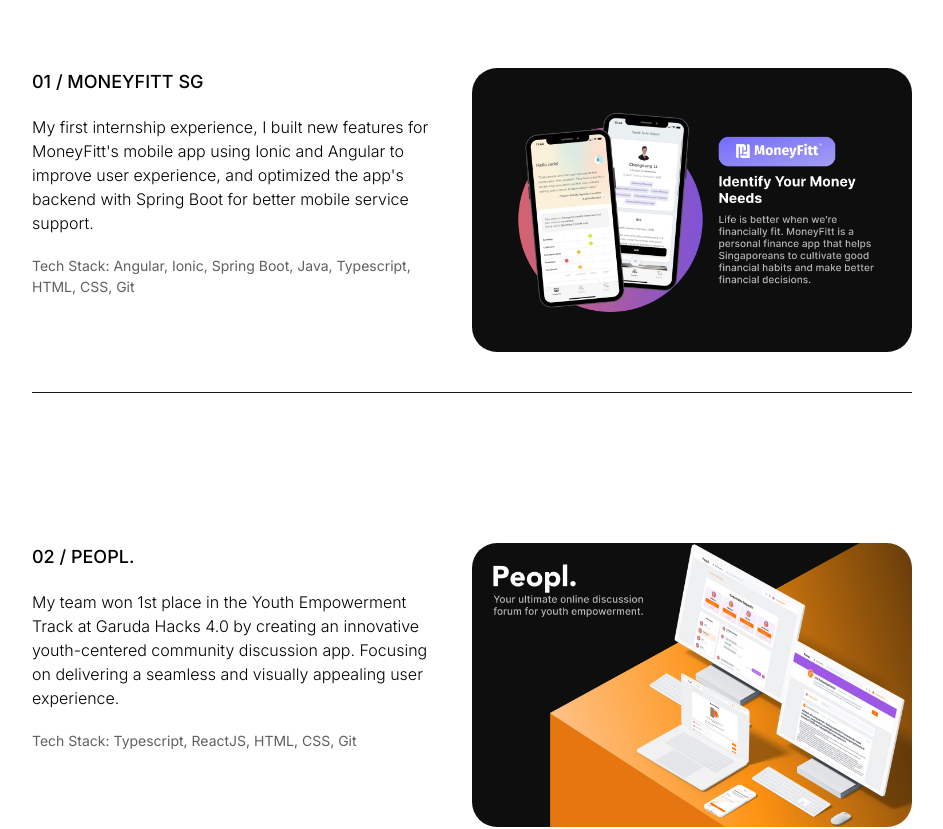
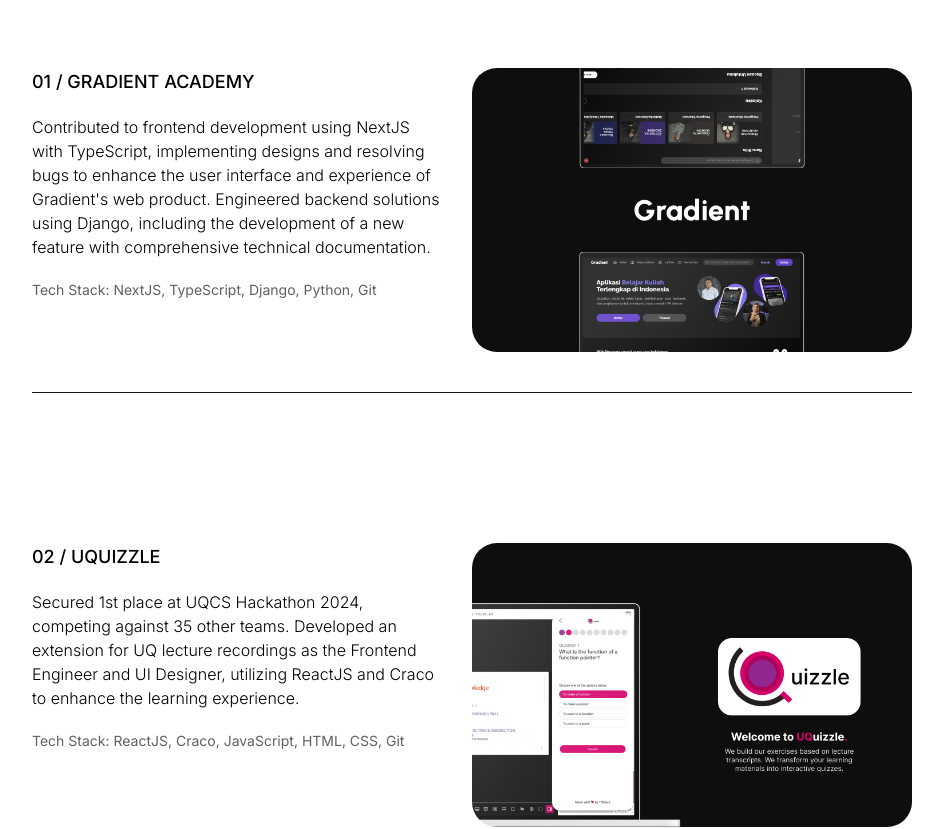
Before and after one commit to syafiqoarashy/portfolio-site, a Next.js app: page / in a window 1280 px wide. Shown: the part 1249-2078 px from the top of the page, without its empty margins (168-1111 px from the left). Built offline with nearby package versions, Linux system fonts and the light colour scheme.

Commit message:
feat: More projects

```diff
--- a/src/components/projects/index.jsx
+++ b/src/components/projects/index.jsx
@@ -6,35 +6,49 @@
 export default function index() {
 
     const projectData1 = {
-        title: '01 / MONEYFITT SG',
+        title: '01 / GRADIENT ACADEMY',
+        description: 'Contributed to frontend development using NextJS with TypeScript, implementing designs and resolving bugs to enhance the user interface and experience of Gradient\'s web product. Engineered backend solutions using Django, including the development of a new feature with comprehensive technical documentation.',
+        techStack: 'Tech Stack: NextJS, TypeScript, Django, Python, Git',
+        imageSrc: '/images/portfolio7.jpg',
+    };
+
+    const projectData2 = {
+        title: '02 / UQUIZZLE',
+        description: 'Secured 1st place at UQCS Hackathon 2024, competing against 35 other teams. Developed an extension for UQ lecture recordings as the Frontend Engineer and UI Designer, utilizing ReactJS and Craco to enhance the learning experience.',
+        techStack: 'Tech Stack: ReactJS, Craco, JavaScript, HTML, CSS, Git',
+        imageSrc: '/images/portfolio6.jpg',
+    };
+
+    const projectData3 = {
+        title: '03 / MONEYFITT SG',
         description: 'My first internship experience, I built new features for MoneyFitt\'s mobile app using Ionic and Angular to improve user experience, and optimized the app\'s backend with Spring Boot for better mobile service support.',
         techStack: 'Tech Stack: Angular, Ionic, Spring Boot, Java, Typescript, HTML, CSS, Git',
         imageSrc: '/images/portfolio5.jpg',
     };
 
-    const projectData2 = {
-        title: '02 / PEOPL.',
+    const projectData4 = {
+        title: '04 / PEOPL.',
         description: 'My team won 1st place in the Youth Empowerment Track at Garuda Hacks 4.0 by creating an innovative youth-centered community discussion app. Focusing on delivering a seamless and visually appealing user experience.',
         techStack: 'Tech Stack: Typescript, ReactJS, HTML, CSS, Git',
         imageSrc: '/images/portfolio1.jpg',
     };
 
-    const projectData3 = {
-        title: '03 / OKK UI 2022',
+    const projectData5 = {
+        title: '05 / OKK UI 2022',
         description: 'As a Web Developer at OKK UI, I developed an intuitive UI using Tailwind CSS and ReactJS, enhancing the website\'s aesthetic appeal and user experience. I also created wireframes to facilitate collaboration and align with project goals.',
         techStack: 'Tech Stack: Tailwind CSS, ReactJS, Git',
         imageSrc: '/images/portfolio2.jpg',
     };
 
-    const projectData4 = {
-        title: '04 / ACB-ISBE REVAMPED',
+    const projectData6 = {
+        title: '06 / ACB-ISBE REVAMPED',
         description: 'As part of my college project, I worked with a team to revamp the website and create a mobile app for the ACB-ISBE website. We used Tailwind, JavaScript, Django, and Python to create a visually appealing, responsive, and user-friendly website.',
         techStack: 'Tech Stack: Tailwind CSS, JavaScript, AJAX, Django, Python, Git',
         imageSrc: '/images/portfolio3.jpg',
     };
 
-    const projectData5 = {
-        title: '05 / STUDENTXCEO INTERNATIONAL SUMMIT 2022',
+    const projectData7 = {
+        title: '07 / STUDENTXCEO INTERNATIONAL SUMMIT 2022',
         description: 'I contributed to the design of the StudentXCEO International Summit 2022 website. I made the designs look better and easier to use by creating wireframes and prototypes. I worked with the developers to make sure the designs were implemented correctly. My work helped make the website and app more user-friendly for everyone.',
         techStack: 'Tech Stack: Figma, Whimsical',
         imageSrc: '/images/portfolio4.jpg',
@@ -57,9 +71,8 @@
             <Project {...projectData3}/>
             <Project {...projectData4}/>
             <Project {...projectData5}/>
-            {/*<a className={styles.footer} href="https://syafiqo.framer.website/">*/}
-            {/*    MORE HERE...*/}
-            {/*</a>*/}
+            <Project {...projectData6}/>
+            <Project {...projectData7}/>
         </div>
     )
 }
```
Also changed, not shown: public/images/portfolio6.jpg (added), public/images/portfolio7.jpg (added).
